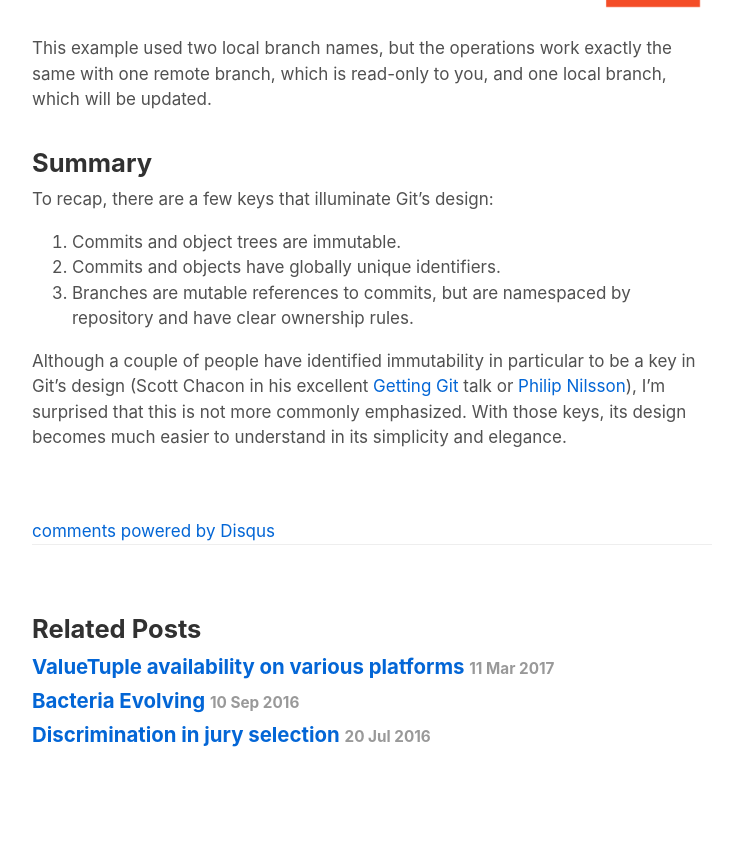
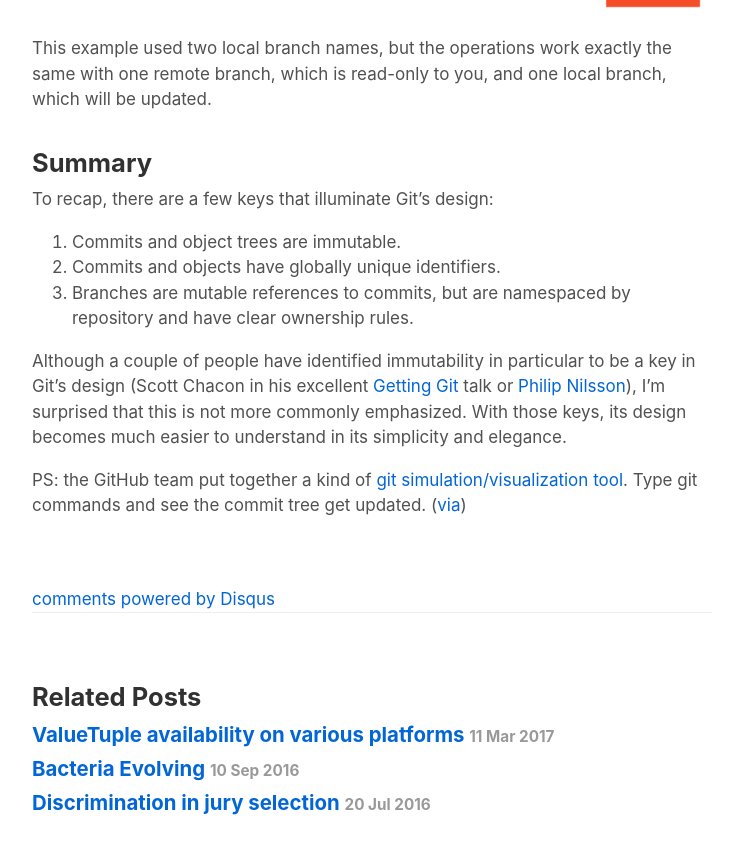
Before and after one commit to jcouv/jcouv.github.io, a Jekyll site: the page built from _posts/2016-02-14-git-internals-branches-and-remotes.md, in a window 1280 px wide and 900 px high, scrolled down 3394 px. Shown: the top 854 px of the window, without its empty margins (268-1011 px from the left). Built offline with Jekyll 4.4.1, drawn with Linux system fonts in a browser that asks for light colours; comment, search, counter and statistics services are not loaded; before the commit the page ends 4226 px from its top, so only the background shows below that.

Commit message:
Adding link to git simulation tool

```diff
--- a/_posts/2016-02-14-git-internals-branches-and-remotes.md
+++ b/_posts/2016-02-14-git-internals-branches-and-remotes.md
@@ -60,3 +60,5 @@ To recap, there are a few keys that illuminate Git's design:
 3. Branches are mutable references to commits, but are namespaced by repository and have clear ownership rules.
 
 Although a couple of people have identified immutability in particular to be a key in Git's design (Scott Chacon in his excellent [Getting Git](https://vimeo.com/14629850) talk or [Philip Nilsson](http://www.jayway.com/2013/03/03/git-is-a-purely-functional-data-structure/)), I'm surprised that this is not more commonly emphasized. With those keys, its design becomes much easier to understand in its simplicity and elegance.
+
+PS: the GitHub team put together a kind of [git simulation/visualization tool](http://git-school.github.io/visualizing-git/). Type git commands and see the commit tree get updated. ([via](https://saraford.net/2017/03/22/how-to-demystify-git-commands-using-visualizing-git/))
```
